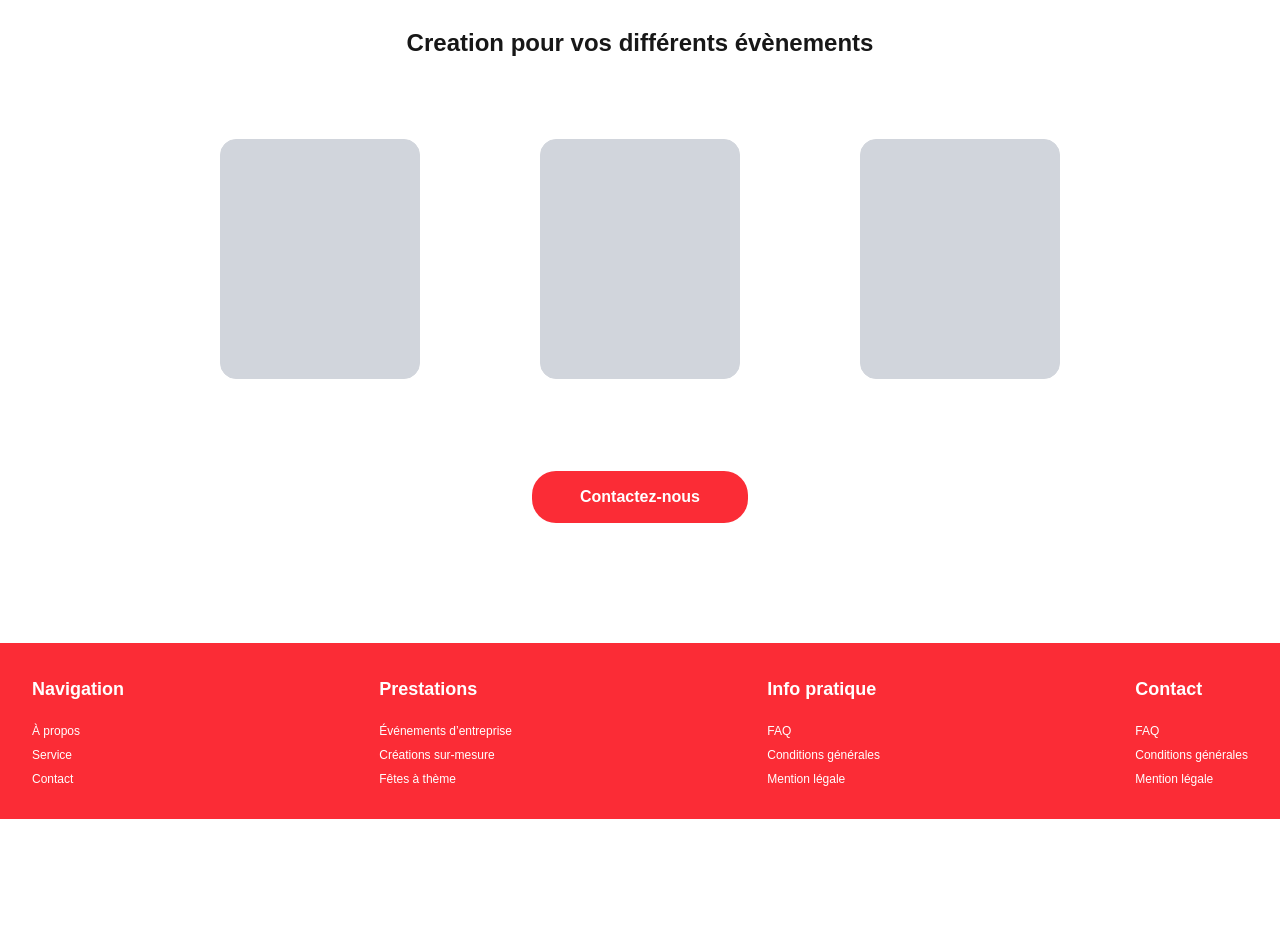
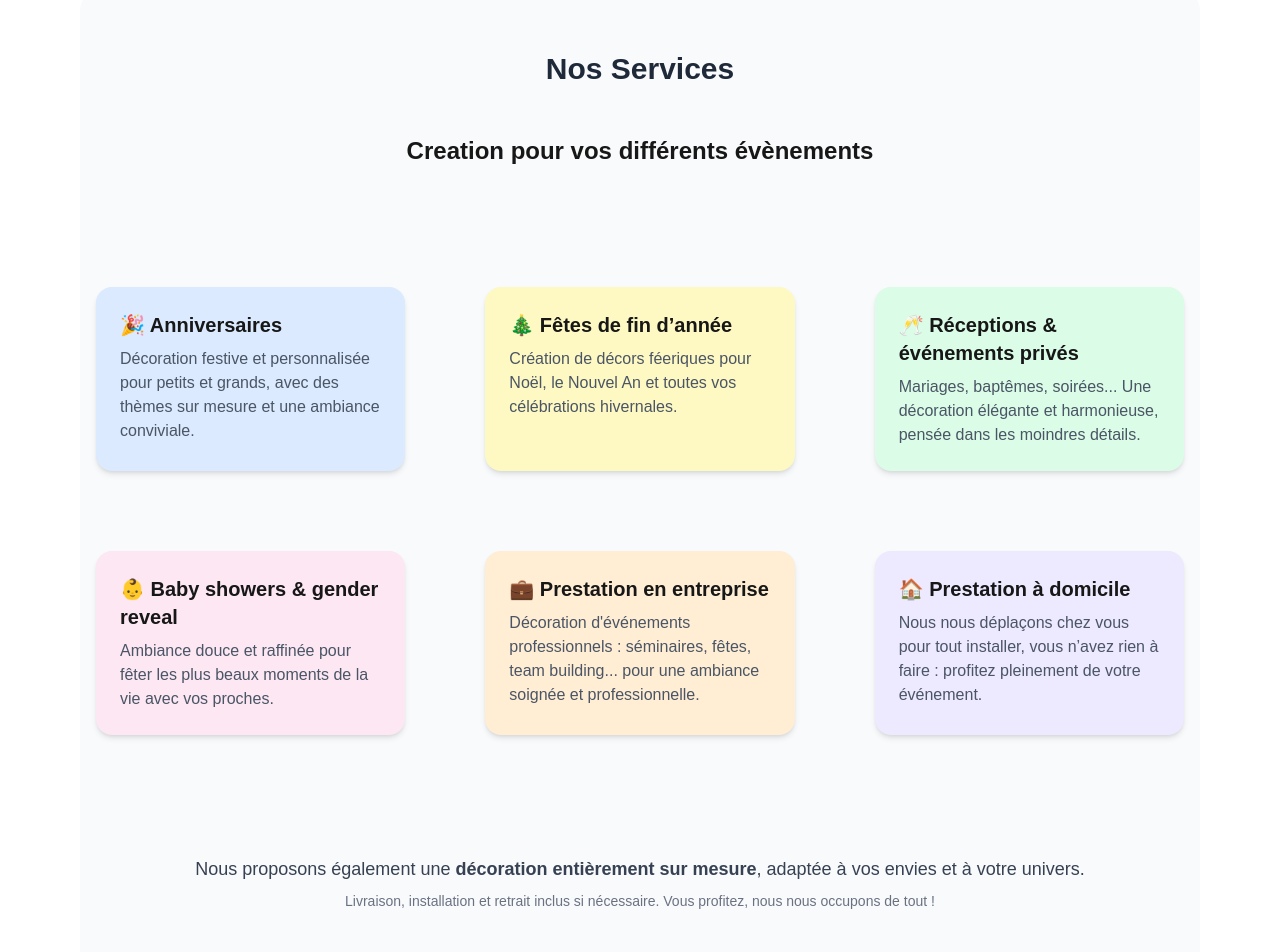
Before and after one commit to enzolp28/nina-project, a Next.js app: page / in a window 1280 px wide. Shown: the part 1460-2412 px from the top of the page. Before the commit the page ends 2279 px from the top, so only its background shows below. Built offline with nearby package versions, Linux system fonts and the light colour scheme.

Commit message:
Composant CardService

```diff
--- a/src/app/page.js
+++ b/src/app/page.js
@@ -1,6 +1,7 @@
 import Image from "next/image";
 import ContactButton from "@/components/ContactButton";
 import Carroussel from "@/components/Carroussel";
+import CardService from "@/components/CardService";
 
 
 export default function Home() {
@@ -21,19 +22,59 @@ export default function Home() {
           {/* <TransitionImage /> */}
         </section>
       </div>
-      <section className="mt-40 flex flex-col items-center gap-20 ">
+      <section className="mt-40 mb-20 flex flex-col items-center gap-20 ">
         <h2 className="text-4xl font-bold text-center text-teal-600">Nos Créations</h2>
         <Carroussel />
       </section>
-      <section className="my-30 flex flex-col items-center gap-20 ">
-        <h2 className="text-center text-2xl font-bold">Creation pour vos différents évènements</h2>
+      <section className="py-16 bg-gray-50 rounded-3xl mb-50">
+        <div className="max-w-6xl mx-auto px-4">
+          <h2 className="text-3xl font-bold text-center text-gray-800 mb-12">Nos Services</h2>
+          <h3 className="text-center text-2xl font-bold">Creation pour vos différents évènements</h3>
+
+          <div className="grid gap-20 md:grid-cols-2 lg:grid-cols-3 my-30 items-stretch">
+
+            <CardService bgClass="bg-blue-100" title="🎉 Anniversaires" description="Décoration festive et personnalisée pour petits et grands, avec des thèmes sur mesure et une ambiance conviviale." />
+
+            <CardService bgClass="bg-yellow-100" title="🎄 Fêtes de fin d’année" description="Création de décors féeriques pour Noël, le Nouvel An et toutes vos célébrations hivernales." />
+
+            <CardService bgClass="bg-green-100" title="🥂 Réceptions & événements privés" description="Mariages, baptêmes, soirées... Une décoration élégante et harmonieuse, pensée dans les moindres détails." />
+
+            <CardService bgClass="bg-pink-100" title="👶 Baby showers & gender reveal" description="Ambiance douce et raffinée pour fêter les plus beaux moments de la vie avec vos proches." /
+            >
+
+            <CardService
+              bgClass="bg-orange-100"
+              title="💼 Prestation en entreprise"
+              description="Décoration d'événements professionnels : séminaires, fêtes, team building... pour une ambiance soignée et professionnelle."
+            />
+
+            <CardService
+              bgClass="bg-violet-100"
+              title="🏠 Prestation à domicile"
+              description="Nous nous déplaçons chez vous pour tout installer, vous n’avez rien à faire : profitez pleinement de votre événement."
+            />
+          </div>
+
+          <div className="mt-12 text-center">
+            <p className="text-gray-700 text-lg">
+              Nous proposons également une <strong>décoration entièrement sur mesure</strong>, adaptée à vos envies et à votre univers.
+            </p>
+            <p className="mt-2 text-gray-500 text-sm">
+              Livraison, installation et retrait inclus si nécessaire. Vous profitez, nous nous occupons de tout !
+            </p>
+            <ContactButton text="Contactez-nous" className={"mt-20 py-3.5 px-12 hover:bg-red-600 hover:scale-105 transition-transform duration-300 "} />
+          </div>
+
+        </div>
+      </section>
+      {/* <section className="my-30 flex flex-col items-center gap-20 ">
         <div className="flex justify-between gap-30 mb-3">
           <div className="h-60 w-50 border bg-gray-300 border-gray-300 rounded-2xl"></div>
           <div className="h-60 w-50 border bg-gray-300 border-gray-300 rounded-2xl"></div>
           <div className="h-60 w-50 border bg-gray-300 border-gray-300 rounded-2xl"></div>
         </div>
         <ContactButton text="Contactez-nous" className={"py-3.5 px-12 hover:bg-red-600 hover:scale-105 transition-transform duration-300 "} />
-      </section>
+      </section> */}
     </main>
   );
 }
--- /dev/null
+++ b/src/components/CardService.jsx
@@ -0,0 +1,16 @@
+import React from 'react'
+import Link from "next/link"
+
+
+export default function CardService({ bgClass, title, description }) {
+    return (
+        <Link href={'/service'}>
+            <div className={`${bgClass} shadow-md rounded-2xl p-6 h-full hover:scale-110 transition duration-200`}>
+                <h3 className="text-xl font-semibold mb-2">{title}</h3>
+                <p className="text-gray-600">
+                    {description}
+                </p>
+            </div>
+        </Link>
+    )
+}
```
